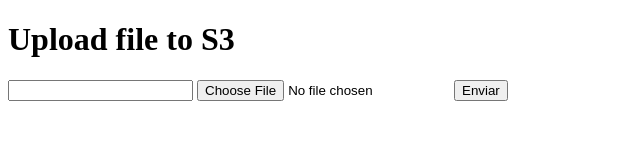
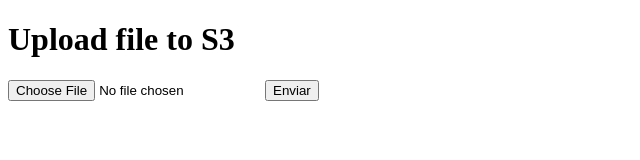
Before and after one commit to acdesouza/ruby-s3-simplest, a plain HTML site: page public/index.html in a window 1280 px wide. Shown: the whole page, without its empty margins (0-640 px from the left). Drawn offline with Linux system fonts and the light colour scheme.

Commit message:
Closes form tag and removes unused field.

```diff
--- a/public/index.html
+++ b/public/index.html
@@ -6,8 +6,8 @@
   <body>
     <h1>Upload file to S3</h1>
     <form action="upload" method="post" enctype="multipart/form-data">
-    <input type="text" name="description" />
       <input type="file" name="file" />
       <input type="submit" value="Enviar"/>
+    </form>
   </body>
 </html>
```
Lines whose indentation alone changed are shown as unchanged.
